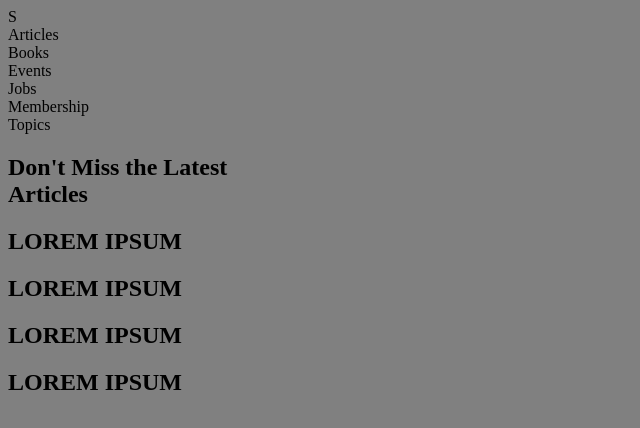
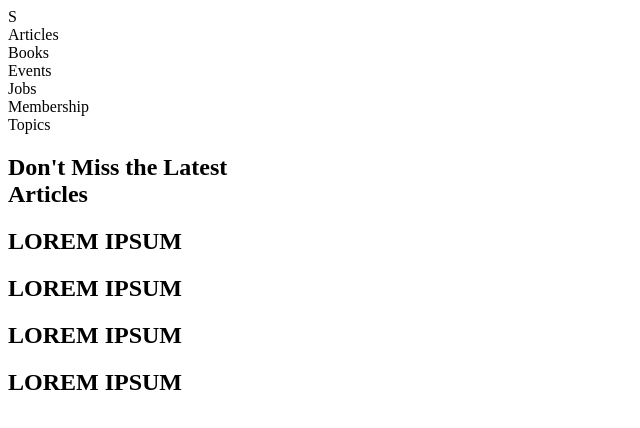
Before and after one commit to sheylaPozo/DESIGN-TEARDOWN, a plain HTML site: page index.html in a window 1280 px wide. Shown: the whole page, without its empty margins (0-640 px from the left). Drawn offline with Linux system fonts and the light colour scheme.

Commit message:
root css

```diff
--- a/assets/style.css
+++ b/assets/style.css
@@ -6,9 +6,7 @@
     -webkit-box-sizing: border-box;
     -moz-box-sizing: border-box;
     -ms-box-sizing: border-box;
-  }
-  :root {
-    background: gray;
-    --main-color: hotpink;
-    --pane-padding: 5px 42px;
-  }
+}
+:root {
+  --main-bg-color: lightgray;
+}
```
Also changed, not shown: index.html (+4 -2 lines).
